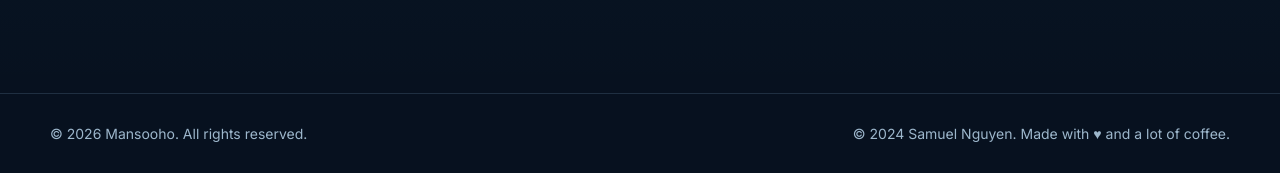
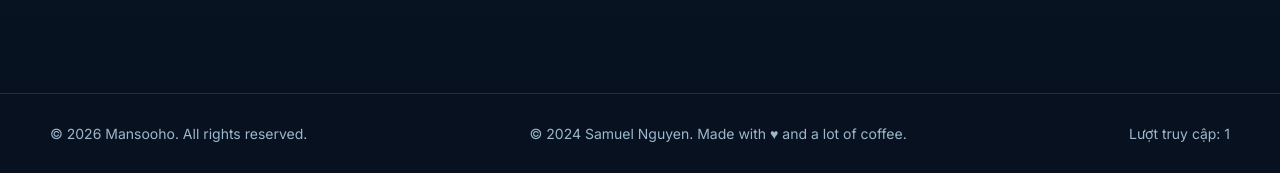
Before and after one commit to HatNguyenLe/hathat, a plain HTML site: page index.html in a window 1280 px wide. Shown: the part 3281-3454 px from the top of the page. Drawn offline with Linux system fonts and the light colour scheme.

Commit message:
count a access

```diff
--- a/index.html
+++ b/index.html
@@ -1106,7 +1106,7 @@
   </main>
   <footer>
     <div class="container footer-wrap"><span>© <span id="year"></span> Mansooho. All rights
-        reserved.</span><span>&copy; 2024 Samuel Nguyen. Made with ♥ and a lot of coffee.</span></div>
+      reserved.</span><span>&copy; 2024 Samuel Nguyen. Made with ♥ and a lot of coffee.</span><span id="visitCounter">Lượt truy cập: 0</span></div>
   </footer>
 
   <script>
@@ -1142,6 +1142,13 @@
     });
 
     document.getElementById('year').textContent = new Date().getFullYear();
+
+    const visitCounter = document.getElementById('visitCounter');
+    const visitCountKey = 'portfolio-visit-count';
+    const currentVisitCount = Number.parseInt(localStorage.getItem(visitCountKey) || '0', 10);
+    const nextVisitCount = Number.isNaN(currentVisitCount) ? 1 : currentVisitCount + 1;
+    localStorage.setItem(visitCountKey, String(nextVisitCount));
+    visitCounter.textContent = `Lượt truy cập: ${new Intl.NumberFormat('vi-VN').format(nextVisitCount)}`;
   </script>
 </body>
 
```
